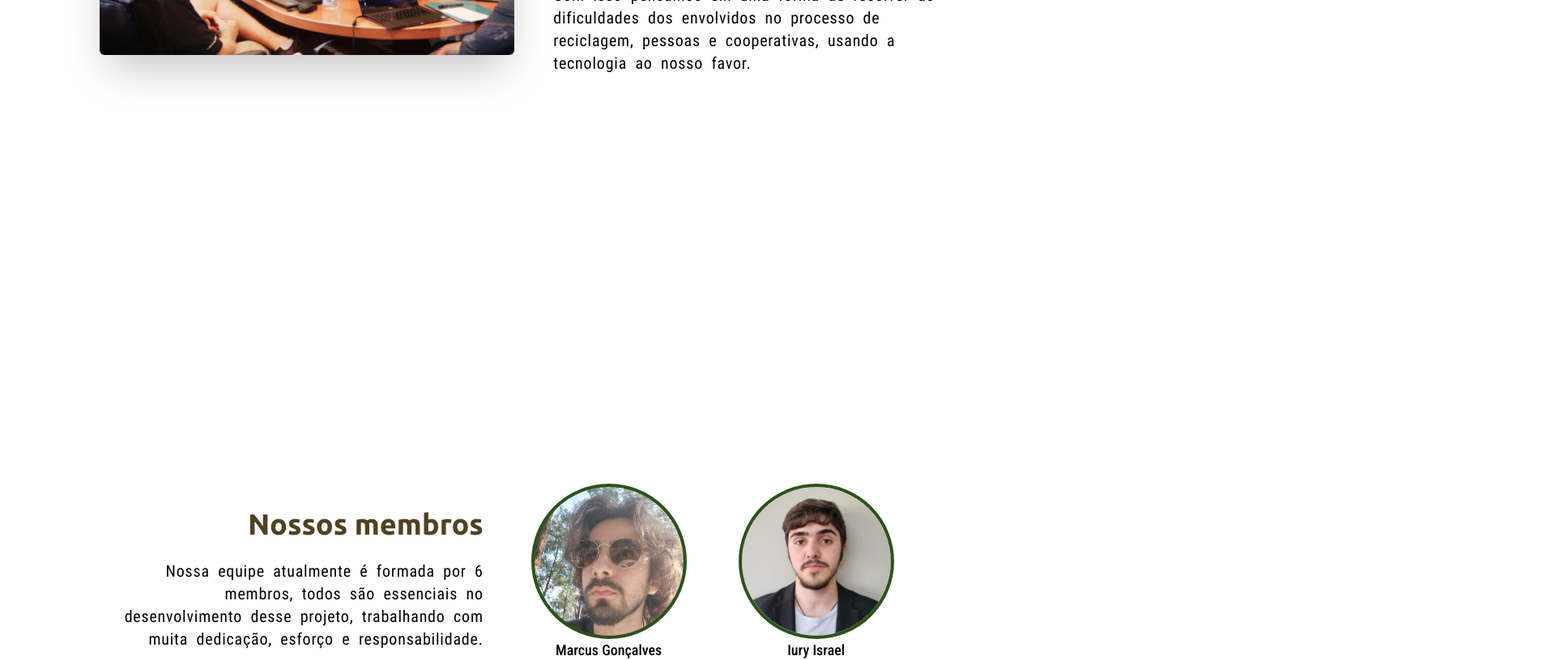
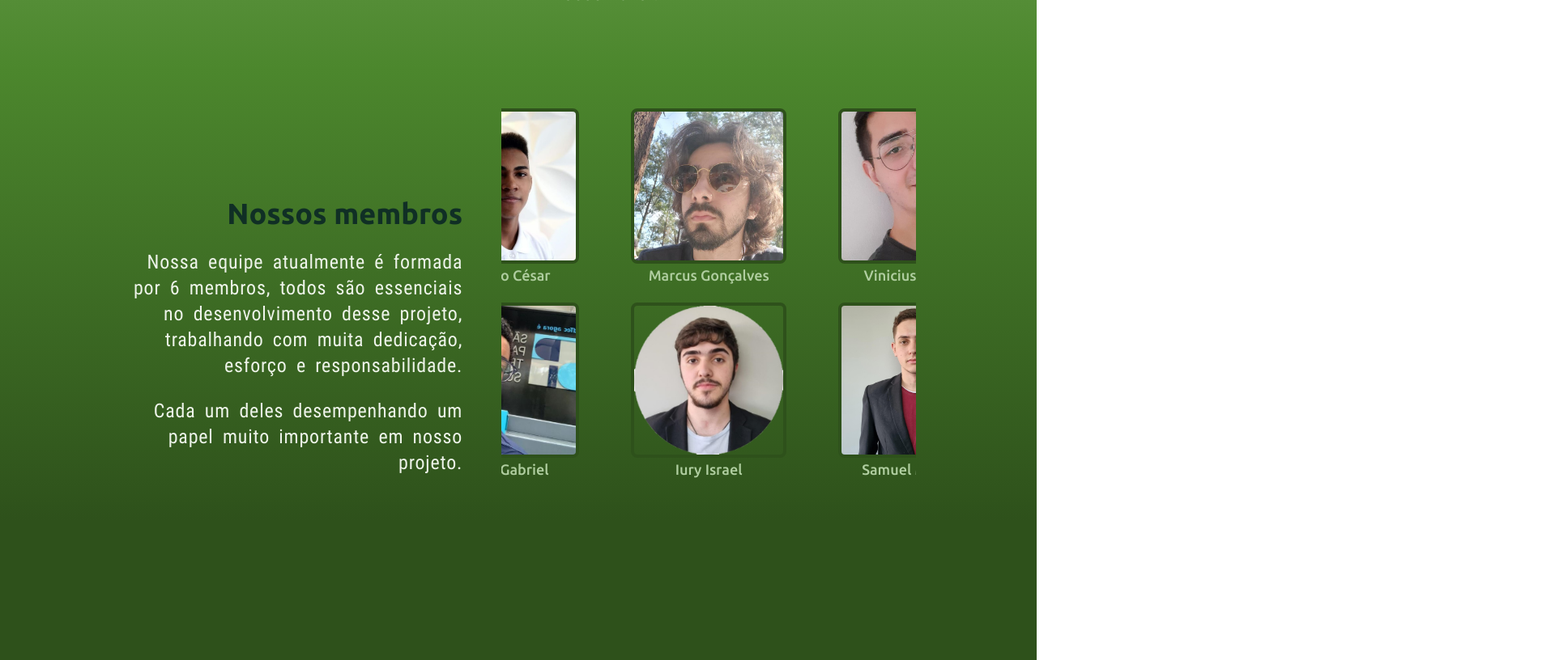
Before and after one commit to projeto-reciclagem/projeto-reciclagem-front, a React (Vite) app: page /quem-somos in a window 1280 px wide. Shown: the part 1300-2116 px from the top of the page at 81% size, 1920 px wide, since content can reach past the window. Built offline with nearby package versions, Linux system fonts and the light colour scheme.

Commit message:
UPDATE: tela quem somos

```diff
--- a/src/Router.tsx
+++ b/src/Router.tsx
@@ -16,7 +16,7 @@ const routes = createBrowserRouter([
     element: <QuemSomos />,
   },
   {
-    path: '/login',
+    path: '/acesso',
     element: <Login />,
   },
   {
--- a/src/components/Header.tsx
+++ b/src/components/Header.tsx
@@ -6,7 +6,7 @@ export default function Header() {
   const navigate = useNavigate()
 
   const handleLogin = () => {
-    navigate('/login')
+    navigate('/acesso')
   }
 
   const handleHome = () => {
--- a/src/components/Members.tsx
+++ b/src/components/Members.tsx
@@ -1,4 +1,4 @@
-import { useState } from 'react'
+import React, { useState } from 'react'
 
 interface MembersProps {
   nome: string
@@ -10,14 +10,13 @@ interface MembersProps {
 function Members({ nome, cargo, texto, img }: MembersProps) {
   const [hovered, setHovered] = useState(false)
 
-  const handleMouseOver = () => {
+  const handleHoveredOver = () => {
     setHovered(true)
   }
 
-  const handleMouseOut = () => {
+  const handleHoveredOut = () => {
     setHovered(false)
   }
-
   return (
     <div className="mx-8 flex flex-col items-center">
       <div
@@ -28,42 +27,36 @@ function Members({ nome, cargo, texto, img }: MembersProps) {
                 h-48
                 w-48
                 overflow-hidden
-                rounded-full border-4
+                rounded-lg border-4
                 border-moss-green-800 bg-[url('@/assets/img/augusto.jpg')] bg-cover
                 bg-center
-                transition-all duration-500 hover:mt-6
-                hover:h-80
+                transition-all duration-500
                 hover:cursor-pointer
                 hover:border-solid
-                hover:bg-top
                 "
         style={{ backgroundImage: `url(${img})` }}
-        onMouseOver={handleMouseOver}
-        onMouseOut={handleMouseOut}
+        onMouseOver={handleHoveredOver}
+        onMouseOut={handleHoveredOut}
       >
         <div
-          className="test
+          className={`test
                 absolute
-                top-48
-                flex h-44
+                ${hovered ? 'top-0' : 'top-48'}
+                flex h-48
                 w-full
                 flex-col
                 justify-start
-                bg-moss-green-700/75 p-2
-                "
+                gap-2
+                bg-moss-green-700/90 p-2
+                transition-all duration-300
+                `}
         >
           <h5 className="text-lg font-medium text-gray-50">{nome}</h5>
-          <p className="text-base">{cargo}</p>
-          <p className="text-center text-sm text-camel-50">{texto}</p>
+          <p className="text-base text-camel-300">{cargo}</p>
+          <p className="text-md text-center text-camel-50">{texto}</p>
         </div>
       </div>
-      <p
-        className="text-lg font-medium transition-all duration-300"
-        style={{
-          position: hovered ? 'relative' : 'static',
-          top: hovered ? '-50px' : '0',
-        }}
-      >
+      <p className="font-mono text-lg font-medium text-moss-green-200 transition-all duration-300">
         {nome}
       </p>
     </div>
--- a/src/pages/quem-somos/QuemSomos.tsx
+++ b/src/pages/quem-somos/QuemSomos.tsx
@@ -1,12 +1,8 @@
 import Header from '../../components/Header'
 import MVV from '../../components/MVV'
 import Members from '../../components/Members'
-import missao from '@/assets/img/target.svg'
-import visao from '@/assets/img/Eye.svg'
-import valores from '@/assets/img/HandHeart.svg'
-import img from '@/assets/img/folhas.jpg'
-import MVV2 from '../../components/MVV2'
-import { useEffect, useState } from 'react'
+import img from '@/assets/img/selva.jpg'
+import { useEffect } from 'react'
 
 import augusto from '@/assets/img/augusto.jpg'
 import nilton from '@/assets/img/nilton.jpeg'
@@ -27,71 +23,62 @@ export default function QuemSomos() {
     function rolar() {
       const atualPosicao = window.scrollY
 
-      if (atualPosicao > 1550) {
-        missao.style.left = '0'
+      if (atualPosicao > 1600) {
+        missao.style.left = '100px'
       } else {
         missao.style.left = '-1500px'
       }
 
       if (atualPosicao > 1800) {
-        visao.style.right = '0'
+        visao.style.left = '100px'
       } else {
-        visao.style.right = '-1500px'
+        visao.style.left = '-1500px'
       }
 
       if (atualPosicao > 2000) {
-        valores.style.left = '0'
+        valores.style.left = '100px'
       } else {
         valores.style.left = '-1500px'
       }
     }
   }, [])
 
-  const [hovered, setHovered] = useState(false)
-
-  const handleMouseOver = () => {
-    setHovered(true)
-  }
-
-  const handleMouseOut = () => {
-    setHovered(false)
-  }
-
   return (
     <>
       <Header />
       {/* Frase inspiradora */}
-      <section className="relative flex h-[91vh] w-full items-center justify-center overflow-hidden bg-white px-40 shadow-lg">
-        <img src={img} className="absolute z-[0] opacity-50" />
+      <section className="relative flex h-[90vh] w-full items-center justify-center overflow-hidden bg-white px-40 shadow-lg">
+        <img src={img} className="absolute z-[0] opacity-90" />
+        <div className="absolute h-[90vh] w-full bg-gradient-to-tl from-rose-50/0 to-moss-green-900/90"></div>
         <h3
-          className="text-shadow-md z-[1] border-spacing-4 text-center text-6xl font-medium leading-snug tracking-widest text-camel-800"
+          className="text-shadow-md relative -top-10 z-[1] w-full border-spacing-4 rounded-2xl p-4 pl-10 text-left font-mono text-6xl font-medium leading-snug tracking-widest text-camel-100"
           style={{
             wordSpacing: '5px',
-            animation: 'wiggle 7s infinite alternate 2s ease-in-out',
+            // animation: 'wiggle 7s infinite alternate 2s ease-in-out',
           }}
         >
-          "Lembre-se, cada pequeno esforço conta e contribui para um planeta
-          mais saudável e sustentável. Vamos juntos fazer a diferença!"
+          "Cada pequeno esforço conta e contribui para um planeta mais saudável
+          e sustentável. Vamos juntos fazer a diferença!"
         </h3>
       </section>
 
       {/* Sobre nós */}
-      <section className="relative flex h-screen w-full items-center justify-center gap-12">
-        <div className="img-team top-0 h-[40vh] w-2/5 rounded-md bg-[url('../assets/img/team.png')] bg-cover bg-center shadow-2xl" />
+      <section className="relative -top-14 z-10 flex h-[80vh] w-full items-center justify-center gap-12 rounded-se-[60px] rounded-ss-[60px] bg-gradient-to-t from-moss-green-600 to-moss-green-300">
+        <div className="img-team top-0 h-[40vh] w-2/5 rounded-xl bg-[url('../assets/img/team.png')] bg-cover bg-center shadow-2xl" />
 
         <div className="img-team flex h-[25vh] w-[37%] flex-col gap-6 rounded-md">
-          <h2 className=" font-mono text-4xl font-bold text-camel-900">
+          <h2 className=" font-mono text-4xl font-bold text-moss-green-900">
             Sobre nós
           </h2>
           <div
             className="textos flex flex-col gap-6 tracking-wider"
             style={{ wordSpacing: '5px' }}
           >
-            <p className="text-xl">
+            <p className="text-2xl text-moss-green-50">
               Nossa empresa é a reprodução do desejo de todos nossos integrantes
               em mudar o mundo de forma sustentável.
             </p>
-            <p className="text-xl">
+            <p className="text-2xl text-moss-green-50 max-lg:text-lg">
               Com isso pensamos em uma forma de resolver as dificuldades dos
               envolvidos no processo de reciclagem, pessoas e cooperativas,
               usando a tecnologia ao nosso favor.
@@ -99,19 +86,10 @@ export default function QuemSomos() {
           </div>
         </div>
       </section>
-
       {/* Nosso membros */}
-      <section className="relative flex h-screen w-full flex-row-reverse items-center justify-center gap-12">
-        <div className="img-team  flex h-[40vh] w-2/5 flex-col items-center justify-center overflow-hidden rounded-md bg-slate-300/0">
-          <div
-            className="relative left-[-500px] flex h-full items-center pl-60"
-            style={{
-              animation: 'members 20s infinite alternate ease-out',
-              animationPlayState: hovered ? 'paused' : '',
-            }}
-            onMouseOver={handleMouseOver}
-            onMouseOut={handleMouseOut}
-          >
+      <section className="relative -top-14 flex h-[70vh] w-full flex-row-reverse items-center justify-center gap-12 bg-gradient-to-t from-moss-green-800 to-moss-green-600">
+        <div className="img-team flex h-[80vh] w-2/5 flex-col items-center justify-center gap-5 overflow-hidden rounded-md bg-slate-300/0">
+          <div className="flex">
             <Members
               img={augusto}
               nome="Augusto César"
@@ -119,52 +97,53 @@ export default function QuemSomos() {
               texto='"Em busca de um planeta sustentável"'
             />
             <Members
+              img={marcus}
+              nome="Marcus Gonçalves"
+              cargo="FullStack"
+              texto='"Cada reciclagem faz um mundo mais verde"'
+            />
+            <Members
+              img={vini}
+              nome="Vinicius Pereira"
+              cargo="Front-end"
+              texto='"Reciclar: um pequeno gesto, um grande impacto"'
+            />
+          </div>
+          <div className="flex">
+            <Members
               img={nilton}
               nome="Nilton Gabriel"
               cargo="Back-end"
-              texto='"Em busca de um planeta sustentável"'
-            />
-            <Members
-              img={marcus}
-              nome="Marcus Gonçalves"
-              cargo="FullStack"
-              texto='"Em busca de um planeta sustentável"'
+              texto='"Seja parte da solução, recicle conscientemente"'
             />
             <Members
               img={iury}
               nome="Iury Israel"
               cargo="Back-end / Negócio"
-              texto='"Em busca de um planeta sustentável"'
+              texto='"Transforme o lixo em esperança, recicle!"'
             />
             <Members
               img={samuca}
               nome="Samuel Mariano"
               cargo="Back-end / DBA"
-              texto='"Em busca de um planeta sustentável"'
-            />
-            <Members
-              img={vini}
-              nome="Vinicius Pereira"
-              cargo="Front-end"
-              texto='"Em busca de um planeta sustentável"'
+              texto='"Reciclar é a chave para um futuro sustentável"'
             />
           </div>
         </div>
-
-        <div className="img-team flex h-[20vh] w-[37%] flex-col gap-6 rounded-md text-right">
-          <h2 className=" font-mono text-4xl font-bold text-camel-900">
+        <div className="img-team flex h-[30vh] w-[33%] flex-col gap-6 rounded-md text-right">
+          <h2 className=" font-mono text-4xl font-bold text-marine-900">
             Nossos membros
           </h2>
           <div
             className="textos flex flex-col gap-6 tracking-wider"
             style={{ wordSpacing: '5px' }}
           >
-            <p className="text-xl">
+            <p className="text-2xl text-moss-green-50">
               Nossa equipe atualmente é formada por 6 membros, todos são
               essenciais no desenvolvimento desse projeto, trabalhando com muita
-              dedicação, esforço e responsabilidade.{' '}
+              dedicação, esforço e responsabilidade.
             </p>
-            <p className="text-xl">
+            <p className="text-2xl text-moss-green-50">
               Cada um deles desempenhando um papel muito importante em nosso
               projeto.
             </p>
@@ -174,30 +153,27 @@ export default function QuemSomos() {
 
       {/* Missão, Visão e Valores */}
       <LastSection>
-        <section className="flex h-auto w-full flex-col items-center justify-center p-10">
+        <section className="relative -top-14 flex h-[110vh] w-full flex-col items-center justify-center bg-moss-green-800 p-10 py-20">
           <MVV
             id="missao"
             titulo="Missão"
-            img={missao}
             texto="Facilitar uma parceria inovadora entre cooperativas de reciclagem e condomínios de apartamento para promover a reciclagem, conscientização ambiental e construir um mundo mais limpo e sustentável."
-            className="relative left-[-1000px] flex h-full w-full flex-col gap-4 px-8 transition-all duration-500"
+            className="relative left-[-1000px] flex h-full w-3/4 flex-col gap-4 px-8 transition-all duration-500"
           />
 
-          <MVV2
+          <MVV
             id="visao"
             titulo="Visão"
-            img={visao}
             texto="Ser líder na transformação da percepção da reciclagem, criando uma rede local de parcerias que beneficie o meio ambiente e as comunidades, tornando a reciclagem uma parte essencial da vida cotidiana."
-            className="relative right-[-1500px] flex h-full w-full flex-col items-end gap-4 px-8 transition-all duration-700"
+            className="relative left-[-1300px] flex h-full w-3/4 flex-col gap-4 px-8 transition-all duration-500"
           />
 
           <MVV
             id="valores"
             titulo="Valores"
-            img={valores}
             texto='Sustentabilidade, Inovação, Colaboração, Responsabilidade Social.
                 "Nosso compromisso com a sustentabilidade nos impulsiona a inovar, colaborar e assumir nossa responsabilidade social, criando um impacto positivo duradouro."'
-            className="relative left-[-1000px] flex h-full w-full flex-col gap-4 px-8 transition-all duration-700"
+            className="relative left-[-1500px] flex h-full w-3/4 flex-col gap-4 px-8 transition-all duration-700"
           />
         </section>
       </LastSection>
```
Also changed, not shown: src/components/MVV.tsx (+4 -5 lines), src/components/MVV2.tsx (+3 -5 lines), src/pages/cadastro/Cadastro.tsx (+63 -24 lines), 1 other file (tests, documents, lock files or other folders).
